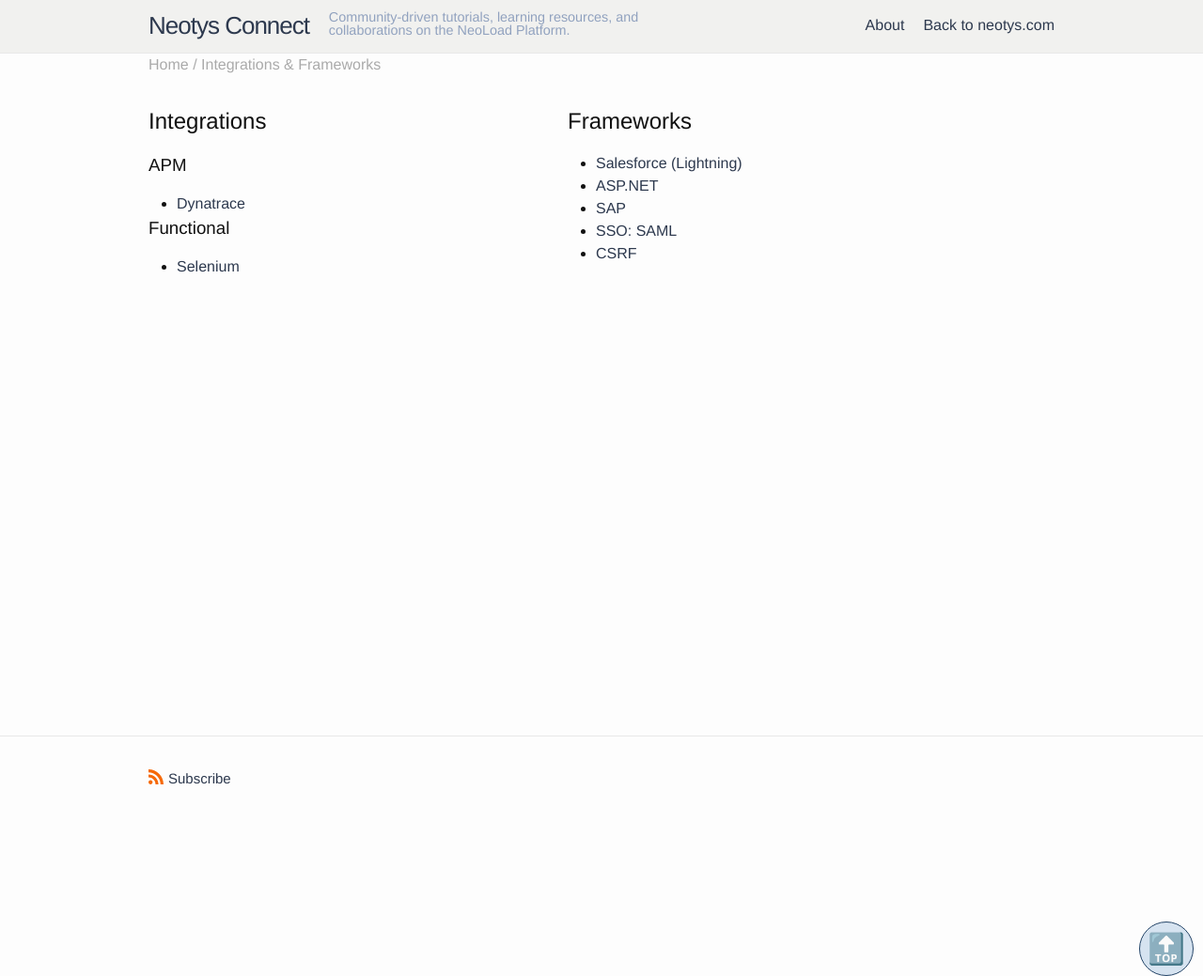
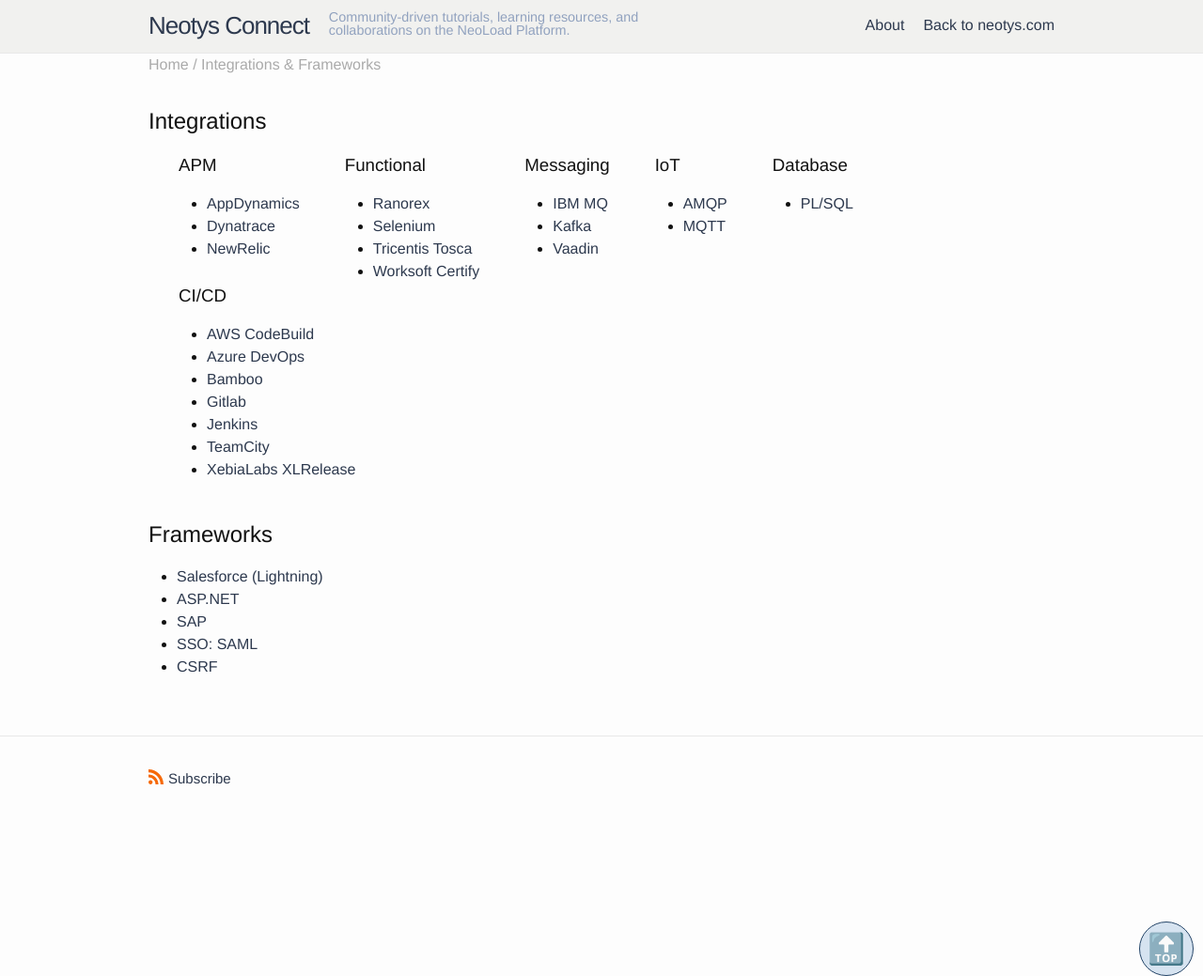
Before and after one commit to Neotys-Connect/connect.neotys.com, a Jekyll site: the page built from _pages/integrations-and-frameworks.markdown, in a window 1280 px wide. Shown: the whole page at 94% size. Built offline with Jekyll 4.4.1, drawn with Linux system fonts in a browser that asks for light colours.

Commit message:
Added existing integrations; fixes for layout

```diff
--- a/_data/integrations.yaml
+++ b/_data/integrations.yaml
@@ -10,3 +10,82 @@
   category: Functional
   priority: 1
   url: /tutorials/selenium-and-neoload
+
+- title: Worksoft Certify
+  category: Functional
+  priority: 1
+  url: https://github.com/Neotys-Labs/Worksoft-Certify
+
+- title: Ranorex
+  category: Functional
+  url: https://github.com/Neotys-Labs/Ranorex
+
+- title: IBM MQ
+  category: Messaging
+  url: https://github.com/Neotys-Labs/Connect-To-IBM-MQ-Queue
+
+- title: Tricentis Tosca
+  category: Functional
+  priority: 1
+  url: https://github.com/Neotys-Labs/Tricentis-Tosca
+
+- title: AppDynamics
+  category: APM
+  priority: 1
+  url: https://github.com/Neotys-Labs/AppDynamics
+
+- title: AMQP
+  category: IoT
+  url: https://github.com/Neotys-Labs/AMQP
+
+- title: PL/SQL
+  category: Database
+  url: https://github.com/Neotys-Labs/Database-Advanced-Actions
+
+- title: Vaadin
+  category: Messaging
+  url: https://github.com/Neotys-Labs/Vaadin
+
+- title: Kafka
+  category: Messaging
+  priority: 1
+  url: https://github.com/Neotys-Labs/kafka
+
+- title: NewRelic
+  category: APM
+  url: https://github.com/Neotys-Labs/NewRelic
+
+- title: MQTT
+  category: IoT
+  url: https://github.com/Neotys-Labs/MQTT
+
+- title: XebiaLabs XLRelease
+  category: CI/CD
+  url: https://github.com/Neotys-Labs/xlr-neotys-plugin
+
+- title: Jenkins
+  category: CI/CD
+  priority: 2
+  url: /tutorials/ci-orchestration-platforms
+
+- title: Azure DevOps
+  category: CI/CD
+  priority: 2
+  url: /tutorials/ci-orchestration-platforms
+
+- title: Gitlab
+  category: CI/CD
+  priority: 2
+  url: /tutorials/ci-orchestration-platforms
+
+- title: AWS CodeBuild
+  category: CI/CD
+  url: /tutorials/ci-orchestration-platforms
+
+- title: Bamboo
+  category: CI/CD
+  url: /tutorials/ci-orchestration-platforms
+
+- title: TeamCity
+  category: CI/CD
+  url: /tutorials/ci-orchestration-platforms
--- a/_pages/integrations-and-frameworks.markdown
+++ b/_pages/integrations-and-frameworks.markdown
@@ -5,16 +5,14 @@
 permalink: /integrations-and-frameworks/
 ---
 <div class="boxed-outer">
-
-<div class="boxed-category" style="width:50%;padding-top:0px;">
-
-<h2>Integrations</h2>
-{% assign groups = site.data.integrations.items | group_by:"category" %}
+<h2 style="width:100%;">Integrations</h2>
+{% assign groups = site.data.integrations.items | group_by:"category" | sort: "category" %}
 {% for group in groups %}
-  <div>
+  <div class="boxed-category" style="margin-left:2em;">
     <h3>{{ group.name }}</h3>
     <ul>
-    {% for article in group.items %}
+    {% assign articles = group.items | sort: "title" %}
+    {% for article in articles %}
       <li>
         {% include article_link.html article=article %}
       </li>
@@ -24,9 +22,10 @@
 {% endfor %}
 
 </div>
-<div class="boxed-category" style="width:50%;padding-top:0px;">
+<p>&nbsp;</p>
+<div class="boxed-outer">
 
-<h2>Frameworks</h2>
+<h2 style="width:100%;">Frameworks</h2>
 <ul>
 {% for article in site.data.frameworks.items %}
   <li>
@@ -36,4 +35,3 @@
 </ul>
 
 </div>
-</div>
--- a/_sass/minima/custom-styles.scss
+++ b/_sass/minima/custom-styles.scss
@@ -72,6 +72,10 @@
   float:left;
   width:49%;
 }
+div.home-column-list-two-lists > ul {
+  margin-left:1.2em;
+}
+
 @media screen and (max-width: $minWidth) {
   div.home-column-list-two-lists {
     float:none;
@@ -86,8 +90,6 @@
   min-height: 350px;
   padding-left:0.5em;
   padding-right:0.5em;
-  display: flex;
-  flex-wrap: wrap;
 }
 div.home-column-inner > a {
   min-height:200px;
@@ -102,6 +104,7 @@
 }
 div.home-column-title {
   margin-top:0.3em;
+  padding-bottom:1em;
   font-size:1.5em;
   height:3em;
   position: relative;
```
Also changed, not shown: _data/projects.yaml (added, +17 -0 lines), _pages/tutorials/orchestration-platforms.md (added, +40 -0 lines), index.markdown (+12 -4 lines), 1 other file.
